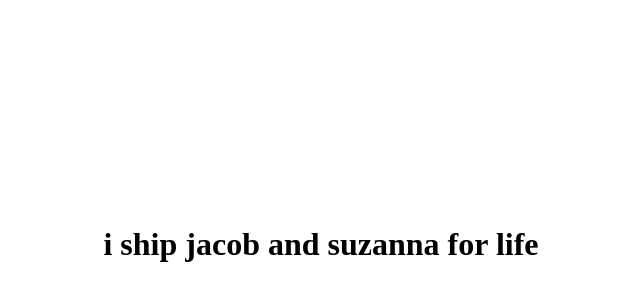
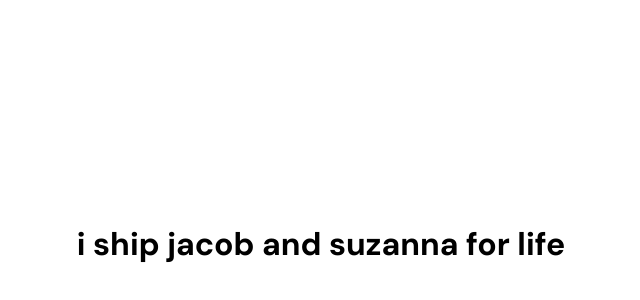
Before and after one commit to shamalov/ishipjacobandsuzannaforlife, a plain HTML site: page index.html in a window 1280 px wide. Shown: the part 156-456 px from the top of the page, without its empty margins (319-959 px from the left). Drawn offline with Linux system fonts and the light colour scheme.

Commit message:
Update index.html

```diff
--- a/index.html
+++ b/index.html
@@ -1,3 +1,15 @@
+<html>
+<head>
+  <link rel="preconnect" href="https://fonts.googleapis.com">
+  <link rel="preconnect" href="https://fonts.gstatic.com" crossorigin>
+  <link href="https://fonts.googleapis.com/css2?family=DM+Sans:opsz,wght@9..40,100;9..40,200;9..40,300;9..40,400;9..40,500;9..40,600;9..40,700;9..40,800;9..40,900;9..40,1000&family=Rajdhani:wght@300;400;500;600;700&display=swap" rel="stylesheet">
+  <style>
+    *{
+      font-family: 'DM Sans', sans-serif;
+    }
+  </style>
+</head>
 <body style="display: flex; justify-content: center; align-items: center;">
   <h1>i ship jacob and suzanna for life </h1>
 </body>
+</html>
```
